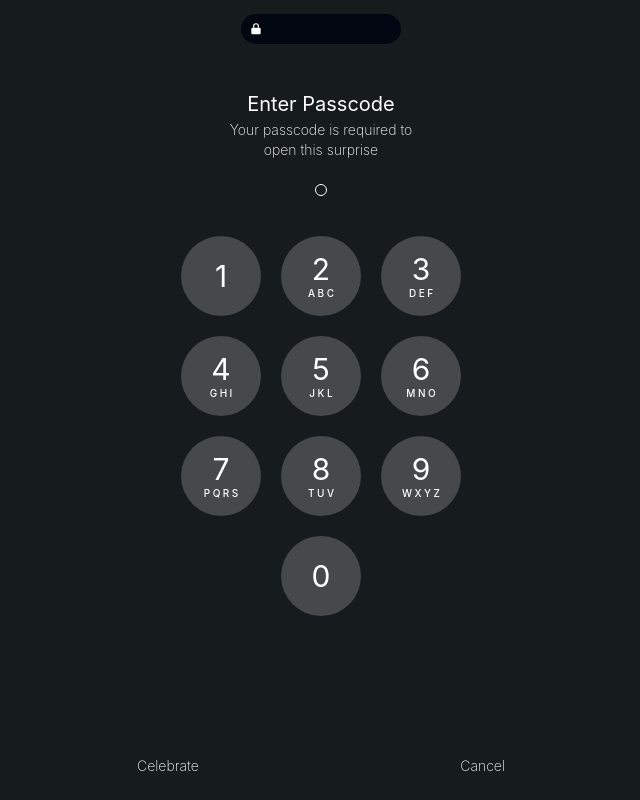
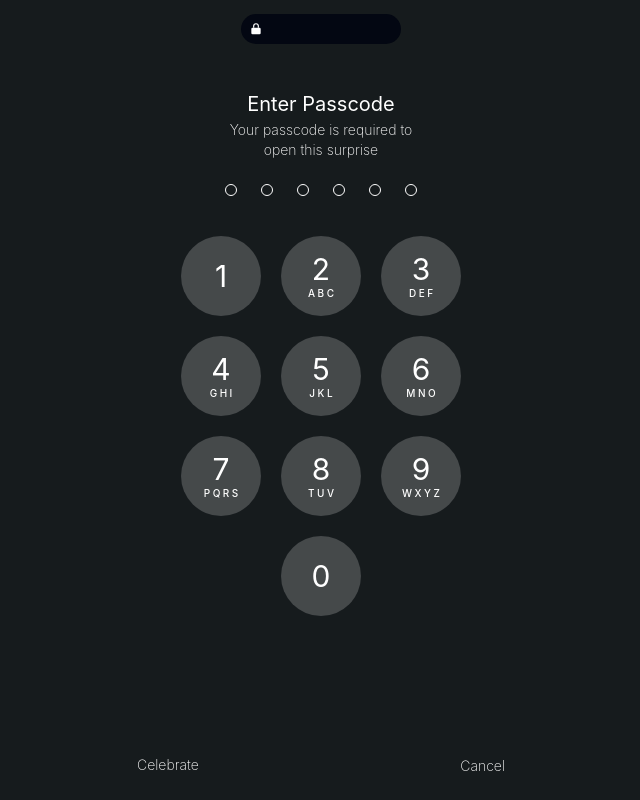
Before and after one commit to SamAdrn/dila-birthday-card, a React (Vite) app: page / in a window 1280 px wide. Shown: the whole page, without its empty margins (319-959 px from the left). Built offline with nearby package versions, Linux system fonts and the light colour scheme.

Commit message:
Restore lock screen passcode and add celebrate party poppers

```diff
--- a/src/components/Lock/Lock.tsx
+++ b/src/components/Lock/Lock.tsx
@@ -1,7 +1,7 @@
 import { motion, useAnimationControls, type Variants } from 'framer-motion';
-import { useState } from 'react';
+import { useRef, useState } from 'react';
 
-const PASSCODE = '1';
+const PASSCODE = '311001';
 const KEYS = [
     { digit: '1', letters: '' },
     { digit: '2', letters: 'ABC' },
@@ -20,6 +20,8 @@ type LockProps = { onUnlock: () => void };
 export default function Lock({ onUnlock }: LockProps) {
     const [code, setCode] = useState('');
     const shake = useAnimationControls();
+    const [poppers, setPoppers] = useState<{ id: number; drift: number }[]>([]);
+    const popperId = useRef(0);
 
     // Once all digits are in, input is ignored until the code is cleared or we unlock
     const isFull = code.length >= PASSCODE.length;
@@ -61,6 +63,12 @@ export default function Lock({ onUnlock }: LockProps) {
                 setTimeout(() => setCode(''), 400);
             }
         }
+    }
+
+    function celebrate() {
+        const id = popperId.current++;
+        // Small random sideways drift so repeated clicks don't stack in a line
+        setPoppers((p) => [...p, { id, drift: (Math.random() - 0.5) * 60 }]);
     }
 
     function deleteLast() {
@@ -118,12 +126,28 @@ export default function Lock({ onUnlock }: LockProps) {
 
             {/* Footer */}
             <div className="flex w-full items-end justify-between">
+                <div className="relative">
+                    {poppers.map(({ id, drift }) => (
+                        <motion.span
+                            key={id}
+                            aria-hidden
+                            className="pointer-events-none absolute bottom-full left-1/2 -translate-x-1/2 text-2xl"
+                            initial={{ opacity: 1, y: 0, x: 0, scale: 0.6 }}
+                            animate={{ opacity: 0, y: -160, x: drift, scale: 1.2 }}
+                            transition={{ duration: 1.2, ease: 'easeOut' }}
+                            onAnimationComplete={() => setPoppers((p) => p.filter((x) => x.id !== id))}
+                        >
+                            🎉
+                        </motion.span>
+                    ))}
                     <button
                         type="button"
+                        onClick={celebrate}
                         className="cursor-pointer select-none touch-manipulation text-sm font-extralight transition-opacity hover:opacity-70 active:opacity-50"
                     >
                         Celebrate
                     </button>
+                </div>
                 <button
                     type="button"
                     onPointerDown={code.length > 0 ? deleteLast : undefined}
```
Lines whose indentation alone changed are shown as unchanged.
